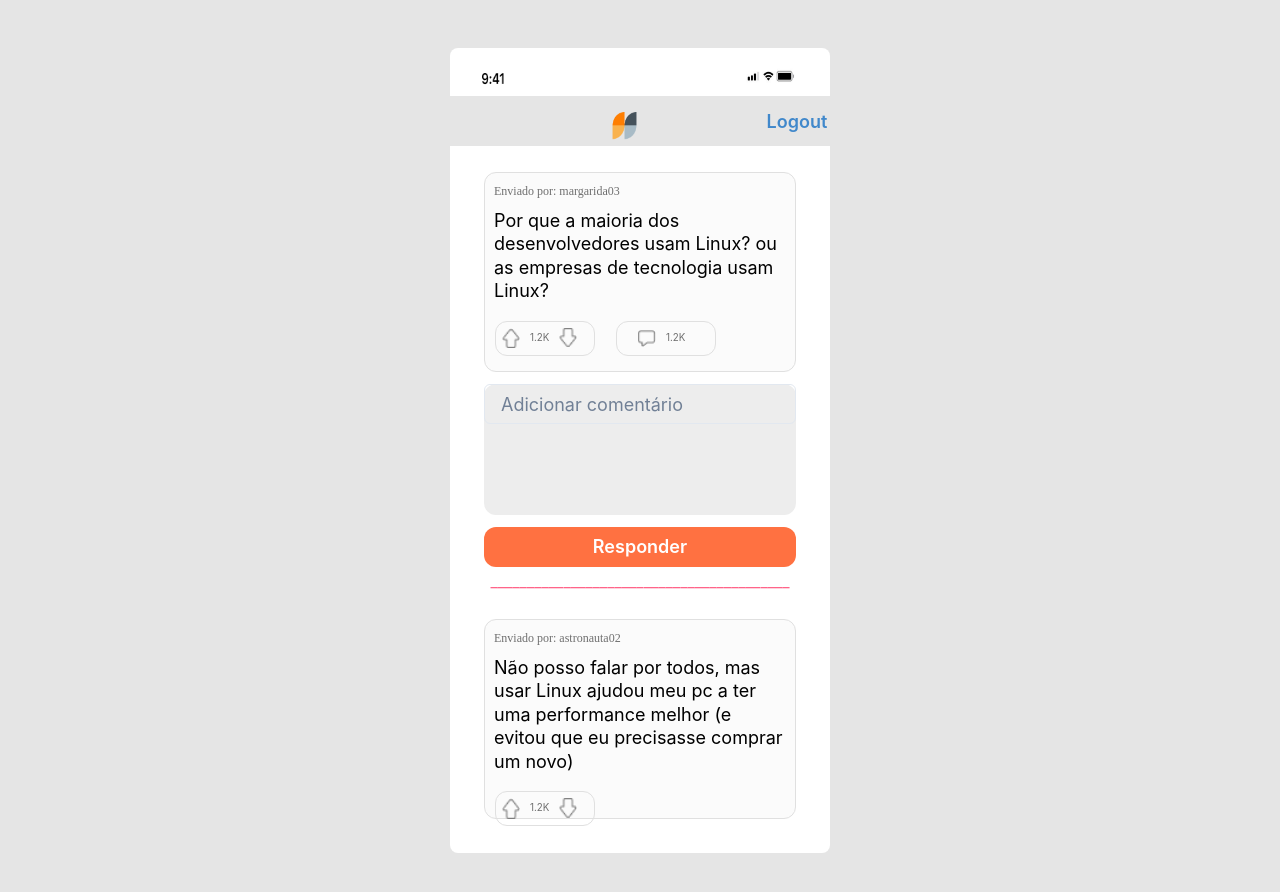
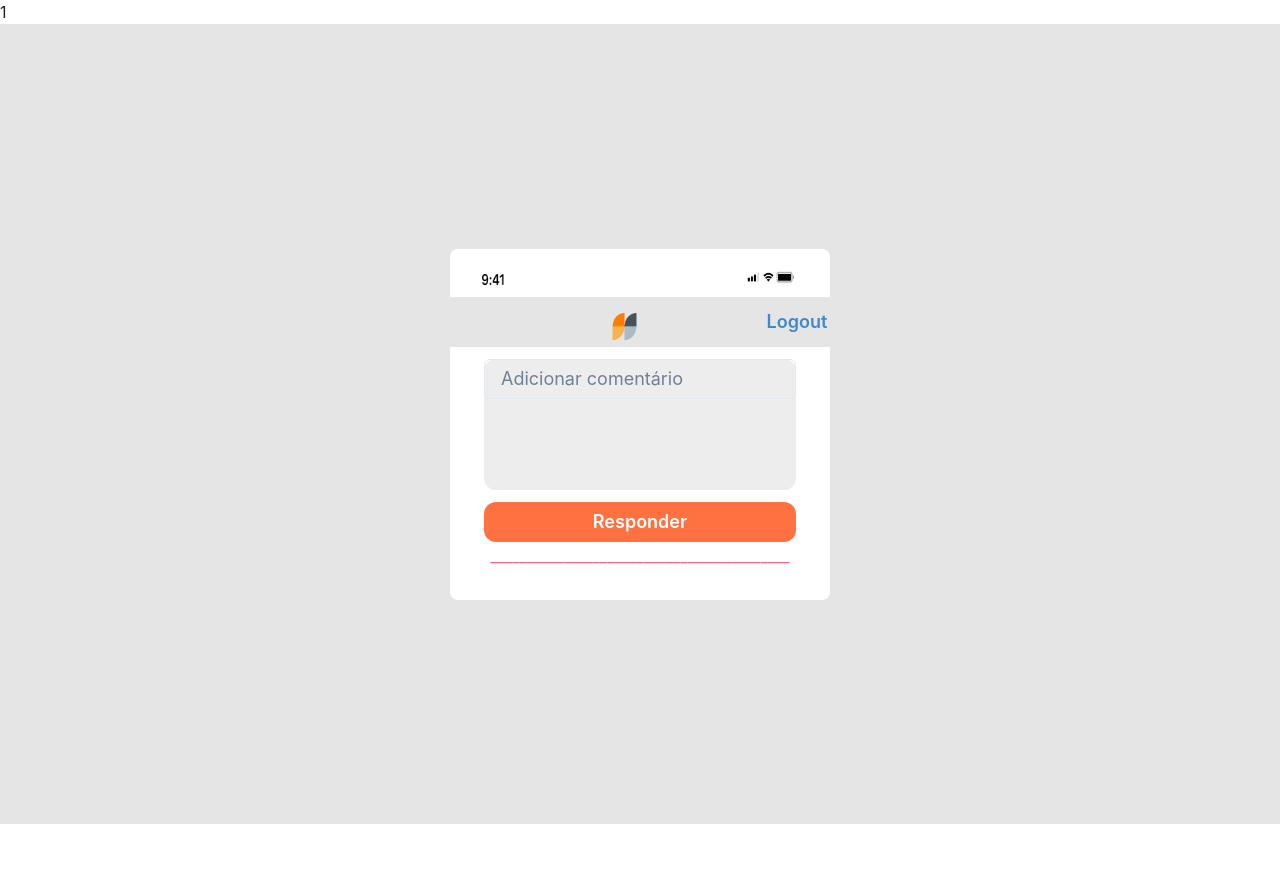
Before and after one commit to taiszimerer/labeddit-front, a React (Create React App) app: page /post/1 in a window 1280 px wide. Shown: the top 892 px of the page. After the commit the page ends 824 px from the top, so only its background shows below. Built offline with nearby package versions, Linux system fonts and the light colour scheme.

Commit message:
fix: config useParams

```diff
--- a/src/pages/NotFoundPage/NotFoundPage.js
+++ /dev/null
@@ -1,7 +0,0 @@
-import React from 'react'
-
-export const NotFoundPage = () => {
-  return (
-    <div>Not Found</div>
-  )
-}
--- a/src/pages/PostPage/PostPage.js
+++ b/src/pages/PostPage/PostPage.js
@@ -13,19 +13,23 @@ import group from "../../icons/group.png"
 import setaparacima from "../../icons/setaparacima.png"
 import setaparabaixo from "../../icons/setaparabaixo.png"
 import coment from "../../icons/coment.png"
-import { useNavigate } from 'react-router-dom';
+import { useNavigate, useParams } from 'react-router-dom';
 import { goToLoginPage, goToPostPage } from '../../routes/coordinator';
 import Header from '../../components/Header';
 
-export const PostPage = () => {
+export const PostPage = (props) => {
+    const params = useParams()
     const navigate = useNavigate()
+    const { post } = props;
 
-    const logout = () =>{
+    const logout = () => {
         window.localStorage.removeItem("token-labeddit")
         goToLoginPage(navigate)
     }
 
     return (
+        <>
+            {params.postId}
             <Flex
                 minH={'100vh'}
                 align={'center'}
@@ -58,24 +62,24 @@ export const PostPage = () => {
                             </Stack>
                         </Stack>
 
-                    <Box onClick={() => goToPostPage(navigate)} spacing={2} margin={'2px'} marginTop={'26px'} bg={'#FBFBFB'} borderRadius={'12px'} border={'1px solid #E0E0E0'} maxH={'200px'}>
-                        <Text color={'#6F6F6F'} fontFamily={'IBM Plex Sans'} fontWeight={'400'} fontSize={'12px'} margin={'9px'}> Enviado por: margarida03</Text>
+                        {/* <Box onClick={() => goToPostPage(navigate, post.id)}  spacing={2} margin={'2px'} marginTop={'26px'} bg={'#FBFBFB'} borderRadius={'12px'} border={'1px solid #E0E0E0'} maxH={'200px'}>
+                        <Text color={'#6F6F6F'} fontFamily={'IBM Plex Sans'} fontWeight={'400'} fontSize={'12px'} margin={'9px'}> Enviado por: {post.creator_id} </Text>
 
-                        <Text color={'#000000'} fontSize={'18px'} margin={'9px'} lineHeight={'23.4px'}>  Por que a maioria dos desenvolvedores usam Linux? ou as empresas de tecnologia usam Linux? </Text>
+                        <Text color={'#000000'} fontSize={'18px'} margin={'9px'} lineHeight={'23.4px'} cursor={'pointer'}>{post.content}</Text>
 
                         <Stack flexDirection={'row'} gap={'5px'} margin={'10px 2px'}>
                             <Stack padding={'1.5'} margin={'2'} borderRadius={'12px'} border={'1px solid #E0E0E0'} width={'100px'} height={'35px'} align={'center'} gap={'10px'} flexDirection={'row'} >
-                                <Image src={setaparacima} width={'18px'} />
-                                <Text fontSize={'9.8px'} color={'#6F6F6F'} >1.2K</Text>
-                                <Image src={setaparabaixo} width={'18px'} />
+                                <Image src={setaparacima} width={'18px'} cursor={'pointer'} />
+                                <Text fontSize={'9.8px'} color={'#6F6F6F'} >{post.likes}</Text>
+                                <Image src={setaparabaixo} width={'18px'} cursor={'pointer'} />
                             </Stack>
 
                             <Stack padding={'1.5'} margin={'2'} borderRadius={'12px'} border={'1px solid #E0E0E0'} width={'100px'} height={'35px'} flexDirection={'row'} align={'center'} gap={'10px'} >
-                                <Image src={coment} width={'18px'} marginLeft={'15px'} />
-                                <Text fontSize={'9.8px'} color={'#6F6F6F'}>1.2K</Text>
+                                <Image src={coment} width={'18px'} marginLeft={'15px'} cursor={'pointer'} />
+                                <Text fontSize={'9.8px'} color={'#6F6F6F'}>{post.comments}</Text>
                             </Stack>
                         </Stack>
-                    </Box>
+                    </Box> */}
 
 
                         <Stack spacing={2} margin={'2px'} borderRadius={'12px'} bg={'#EDEDED'} height={'131px'} marginTop={'12px'} >
@@ -91,22 +95,28 @@ export const PostPage = () => {
                         </Stack>
 
                         <Text align={'center'} color={'#FF6489'}> _________________________________________ </Text>
+                        {/*
+                    <Box onClick={() => goToPostPage(navigate, post.id)}  spacing={2} margin={'2px'} marginTop={'26px'} bg={'#FBFBFB'} borderRadius={'12px'} border={'1px solid #E0E0E0'} maxH={'200px'}>
+                        <Text color={'#6F6F6F'} fontFamily={'IBM Plex Sans'} fontWeight={'400'} fontSize={'12px'} margin={'9px'}> Enviado por: {post.creator_id} </Text>
 
-                    <Box spacing={2} margin={'2px'} marginTop={'26px'} bg={'#FBFBFB'} borderRadius={'12px'} border={'1px solid #E0E0E0'} maxH={'200px'}>
-                        <Text color={'#6F6F6F'} fontFamily={'IBM Plex Sans'} fontWeight={'400'} fontSize={'12px'} margin={'9px'}> Enviado por: astronauta02</Text>
-
-                        <Text color={'#000000'} fontSize={'18px'} margin={'9px'} lineHeight={'23.4px'}>  Não posso falar por todos, mas usar Linux ajudou meu pc a ter uma performance melhor (e evitou que eu precisasse comprar um novo) </Text>
+                        <Text color={'#000000'} fontSize={'18px'} margin={'9px'} lineHeight={'23.4px'} cursor={'pointer'}>{post.content}</Text>
 
                         <Stack flexDirection={'row'} gap={'5px'} margin={'10px 2px'}>
                             <Stack padding={'1.5'} margin={'2'} borderRadius={'12px'} border={'1px solid #E0E0E0'} width={'100px'} height={'35px'} align={'center'} gap={'10px'} flexDirection={'row'} >
-                                <Image src={setaparacima} width={'18px'} />
-                                <Text fontSize={'9.8px'} color={'#6F6F6F'} >1.2K</Text>
-                                <Image src={setaparabaixo} width={'18px'} />
+                                <Image src={setaparacima} width={'18px'} cursor={'pointer'} />
+                                <Text fontSize={'9.8px'} color={'#6F6F6F'} >{post.likes}</Text>
+                                <Image src={setaparabaixo} width={'18px'} cursor={'pointer'} />
+                            </Stack>
+
+                            <Stack padding={'1.5'} margin={'2'} borderRadius={'12px'} border={'1px solid #E0E0E0'} width={'100px'} height={'35px'} flexDirection={'row'} align={'center'} gap={'10px'} >
+                                <Image src={coment} width={'18px'} marginLeft={'15px'} cursor={'pointer'} />
+                                <Text fontSize={'9.8px'} color={'#6F6F6F'}>{post.comments}</Text>
                             </Stack>
                         </Stack>
-                    </Box>
+                    </Box> */}
                     </Box>
                 </Stack>
             </Flex>
+        </>
     );
 }
--- a/src/pages/index.js
+++ b/src/pages/index.js
@@ -2,4 +2,4 @@ export * from './FeedPage/FeedPage';
 export * from './LoginPage/LoginPage'
 export * from './PostPage/PostPage'
 export * from './SignupPage/SignupPage'
-export * from './NotFoundPage/NotFoundPage'
+// export * from './NotFoundPage/NotFoundPage'
--- a/src/routes/router.js
+++ b/src/routes/router.js
@@ -4,7 +4,7 @@ import {
     SignupPage,
     FeedPage,
     PostPage,
-    NotFoundPage
+    // NotFoundPage
 } from '../pages'
 
 export const Router = () => {
@@ -14,8 +14,8 @@ export const Router = () => {
                 <Route path="/" element={<LoginPage />} />
                 <Route path="/signup" element={<SignupPage />} />
                 <Route path="/feed" element={<FeedPage />} />
-                <Route path="/post/:id" element={<PostPage />} />
-                <Route path="*" element={<NotFoundPage />} />
+                <Route path="/post/:postId" element={<PostPage />} />
+                {/* <Route path="*" element={<NotFoundPage />} /> */}
             </Routes>
         </BrowserRouter>
     )
```
Lines whose indentation alone changed are shown as unchanged.
